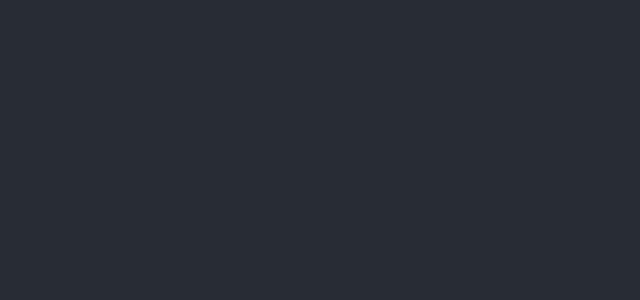
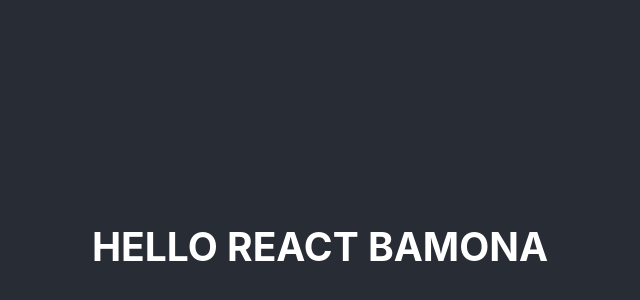
Before and after one commit to tnaberhaus/react-bamona, a React (Create React App) app: page / in a window 1280 px wide. Shown: the part 154-454 px from the top of the page, without its empty margins (320-960 px from the left). Built offline with nearby package versions, Linux system fonts and the light colour scheme.

Commit message:
Changed header message

```diff
--- a/src/App.js
+++ b/src/App.js
@@ -5,7 +5,7 @@
   return (
     <div className="App">
       <header className="App-header">
-
+       <h2>HELLO REACT BAMONA</h2>
       </header>
     </div>
   );
```
